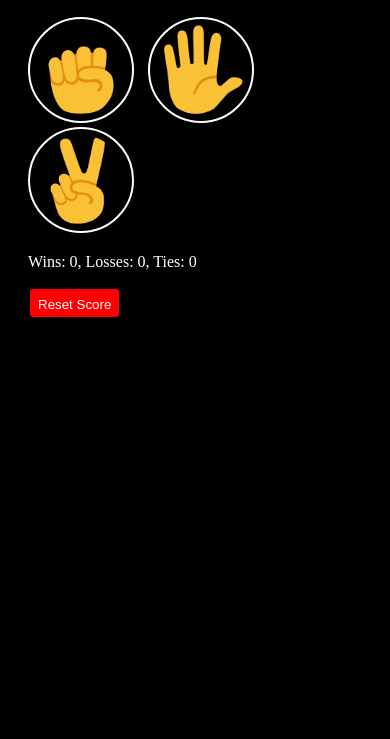
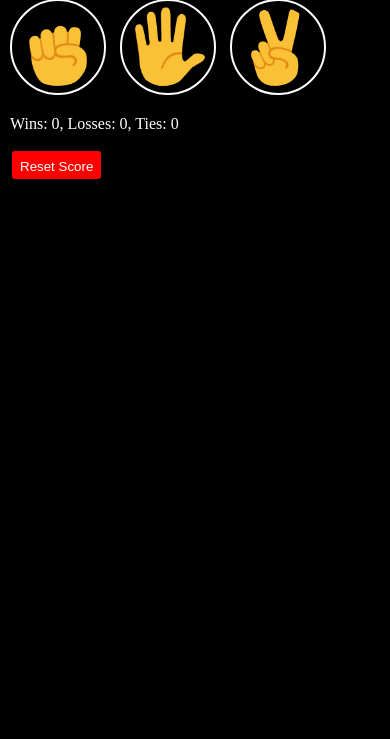
Before and after one commit to sumithacker12/rock-paper-scissor-gam, a plain HTML site: page index.html in a window 390 px wide. Shown: the part 105-844 px from the top of the page. Drawn offline with Linux system fonts and the light colour scheme.

Commit message:
Update index.html

```diff
--- a/index.html
+++ b/index.html
@@ -35,7 +35,7 @@
     }
 
     img {
-      height: 90px;
+      height: 80px;
       border: 2px solid white;
       border-radius: 50%;
       cursor: pointer;
@@ -46,6 +46,9 @@
     }
 
     @media (max-width: 600px) {
+      body {
+        padding: 2px;
+      }
       img {
         max-width: 100%;
         width: auto;
```
